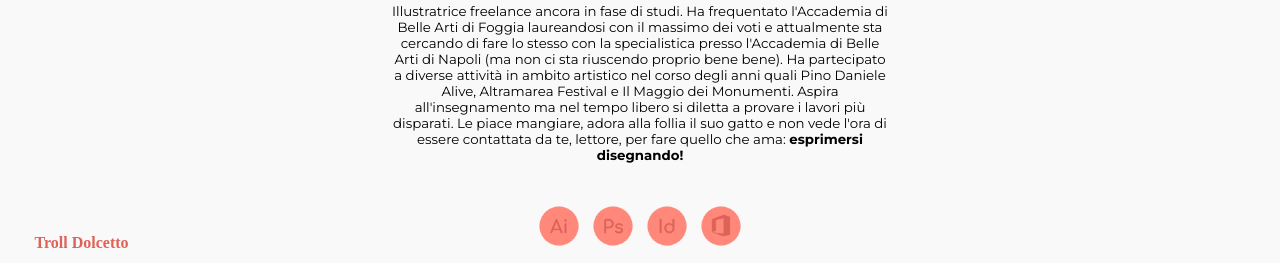
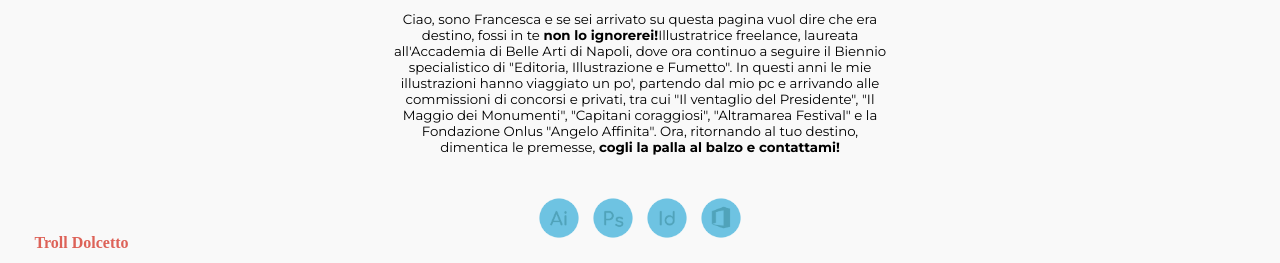
Before and after one commit to gaiapaolillo/gaiapaolillo.io, a plain HTML site: page curriculum2.html in a window 1280 px wide. Shown: the part 449-712 px from the top of the page. Drawn offline with Linux system fonts and the light colour scheme; a web font is replaced by a local one.

Commit message:
caricamento curriculum2

```diff
--- a/curriculum2.html
+++ b/curriculum2.html
@@ -87,13 +87,13 @@
           <img src="immagini/immagine curriculum gaia.png" class="nuvola_autore">
           <br>
           <h2 class="nome">Gaia Paolillo</h2>
-          <p class="biografia">Illustratrice freelance ancora in fase di studi. Ha frequentato l'Accademia di Belle Arti di Foggia laureandosi con il massimo dei voti e attualmente sta cercando di fare lo stesso con la specialistica presso l'Accademia di Belle Arti di Napoli (ma non ci sta riuscendo proprio bene bene). Ha partecipato a diverse attività in ambito artistico nel corso degli anni quali Pino Daniele Alive, Altramarea Festival e Il Maggio dei Monumenti. Aspira all'insegnamento ma nel tempo libero si diletta a provare i lavori più disparati. Le piace mangiare, adora alla follia il suo gatto e non vede l'ora di essere contattata da te, lettore, per fare quello che ama: <b>esprimersi disegnando!</b></p>
+          <p class="biografia">Ciao, sono Francesca e se sei arrivato su questa pagina vuol dire che era destino, fossi in te <b>non lo ignorerei!</b>Illustratrice freelance, laureata all'Accademia di Belle Arti di Napoli, dove ora continuo a seguire il Biennio specialistico di "Editoria, Illustrazione e Fumetto". In questi anni le mie illustrazioni hanno viaggiato un po', partendo dal mio pc e arrivando alle commissioni di concorsi e privati, tra cui "Il ventaglio del Presidente", "Il Maggio dei Monumenti", "Capitani coraggiosi", "Altramarea Festival" e la Fondazione Onlus "Angelo Affinita". Ora, ritornando al tuo destino, dimentica le premesse, <b>cogli la palla al balzo e contattami!</b></p>
           <div class="gruppo_i">
             <div class="gruppo_iconcine">
-              <img src="immagini/prima gaia ai.png" class="Ai">
-              <img src="immagini/prima gaia ps.png" class="Ps">
-              <img src="immagini/prima gaia id.png" class="Id">
-              <img src="immagini/prima gaia off.png" class="O">
+              <img src="immagini/prima fra ai.png" class="Ai">
+              <img src="immagini/prima fra ps.png" class="Ps">
+              <img src="immagini/prima fra id.png" class="Id">
+              <img src="immagini/prima fra off.png" class="O">
             </div>
           </div>
         </div>
```
Also changed, not shown: curriculum.html (+1 -1 lines), homepage2.html (+1 -1 lines).
